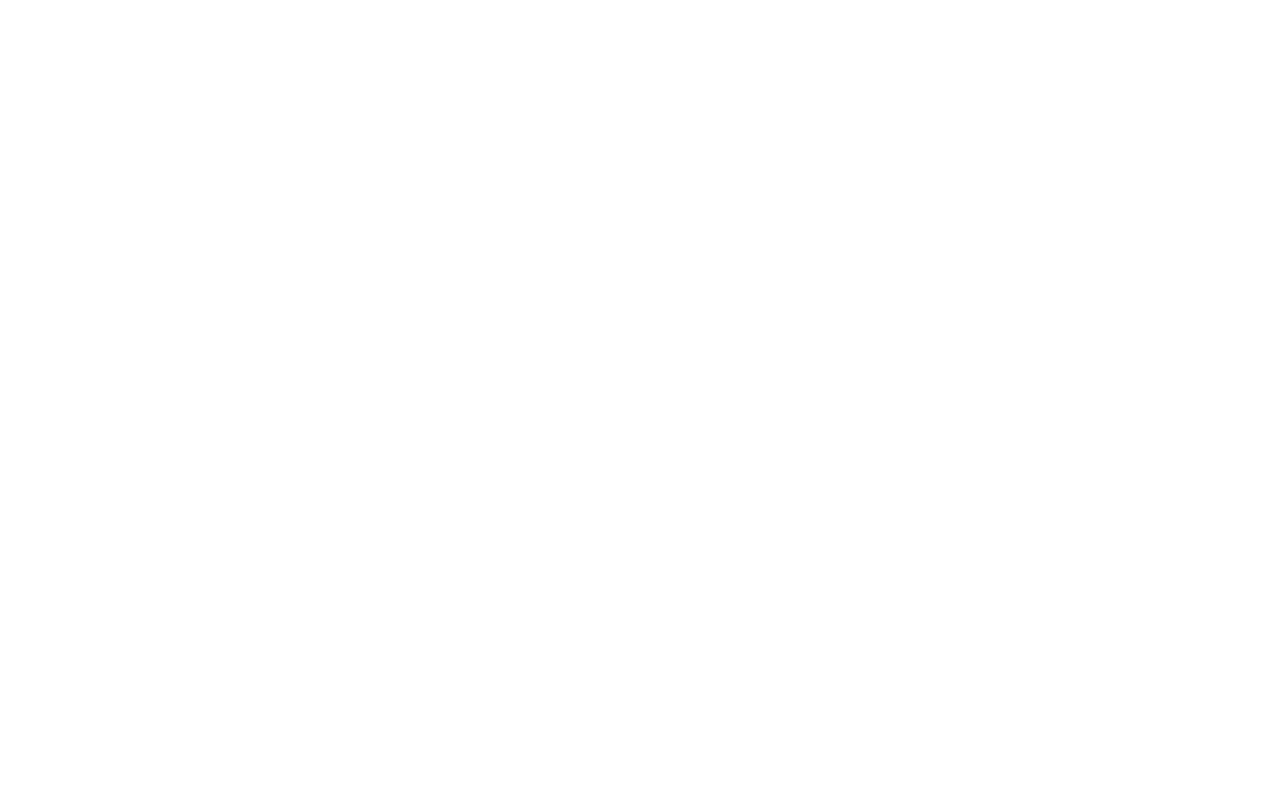
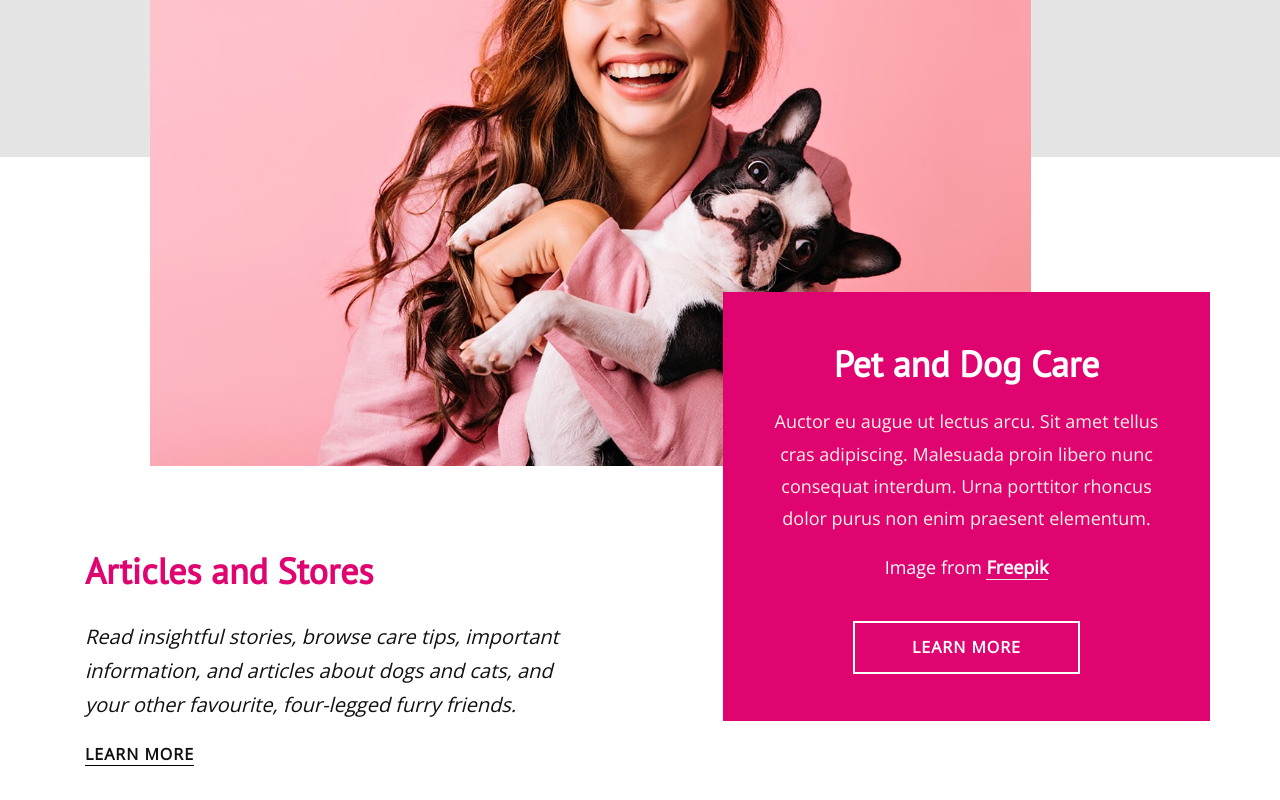
Before and after one commit to bongudth/myself-pets-stories, a Vue app: page / in a window 1280 px wide. Shown: the part 300-1100 px from the top of the page. Before the commit the page ends 800 px from the top, so only its background shows below. Built offline with nearby package versions, Linux system fonts and the light colour scheme.

Commit message:
:hammer: update petanddog

```diff
--- a/src/App.vue
+++ b/src/App.vue
@@ -1,5 +1,5 @@
 <template>
-  <div id="app" class="container">
+  <div id="app">
     <Header />
     <PetAndDog />
   </div>
--- a/src/components/Header.vue
+++ b/src/components/Header.vue
@@ -1,5 +1,5 @@
 <template>
-  <div id="header">
+  <div id="header" class="container">
     <div class="logo">Pets Stories</div>
     <i class="fas fa-bars"></i>
   </div>
--- a/src/components/PetAndDog.vue
+++ b/src/components/PetAndDog.vue
@@ -1,5 +1,28 @@
 <template>
-  <div></div>
+  <div id="pet-and-dog">
+    <div class="background"></div>
+    <img src="../assets/dfgg-min.jpg" alt="dfgg-min" />
+    <div class="care">
+      <h2>Pet and Dog Care</h2>
+      <p>
+        Auctor eu augue ut lectus arcu. Sit amet tellus cras adipiscing.
+        Malesuada proin libero nunc consequat interdum. Urna porttitor rhoncus
+        dolor purus non enim praesent elementum.
+      </p>
+      <span>Image from </span>
+      <a href="https://freepik.com/photos/people" class="freepik">Freepik</a>
+      <a href="https://nicepage.com/" class="more">learn more</a>
+    </div>
+    <div class="articles container">
+      <h2>Articles and Stores</h2>
+      <p>
+        Read insightful stories, browse care tips, important information, and
+        articles about dogs and cats, and your other favourite, four-legged
+        furry friends.
+      </p>
+      <a href="https://nicepage.com/">learn more</a>
+    </div>
+  </div>
 </template>
 
 <script>
@@ -9,4 +32,130 @@
 </script>
 
 <style lang="scss" scoped>
+#pet-and-dog {
+  .background {
+    position: relative;
+    background-color: #e5e5e5;
+    height: 383px;
+    width: 100%;
+  }
+
+  img {
+    position: absolute;
+    height: 624px;
+    width: 881px;
+    object-fit: cover;
+    margin: -315px auto 0 calc(((100% - 1140px) / 2) + 80px);
+  }
+
+  .care {
+    position: relative;
+    background-color: #df046f;
+    min-height: 429px;
+    width: 487px;
+    margin: 135px calc((100% - 1140px) / 2) 0 auto;
+    padding: 30px 50px;
+    text-align: center;
+
+    h2 {
+      font-family: "PT Sans", sans-serif;
+      color: #fff;
+      font-size: 2.25rem;
+      font-weight: 700;
+      margin-top: 20px;
+    }
+
+    p,
+    span,
+    a {
+      font-size: 1.125rem;
+      font-weight: 400;
+      line-height: 1.8;
+      margin-top: 20px;
+      color: #fff;
+    }
+
+    p {
+      color: #fef1e6;
+    }
+
+    .freepik {
+      border-bottom: 1px solid #e6e6e6;
+      font-weight: 700;
+      cursor: pointer;
+
+      &:hover {
+        color: #e6e6e6;
+        text-decoration: none;
+      }
+    }
+
+    .more {
+      display: block;
+      border: 2px solid #fff;
+      text-transform: uppercase;
+      font-size: 16px;
+      font-weight: 700;
+      letter-spacing: 1px;
+      margin: 38px 80px 0;
+      padding: 10px 54px;
+      cursor: pointer;
+
+      &:hover {
+        background-color: #fff;
+        color: #f17c0e;
+        text-decoration: none;
+      }
+    }
+  }
+
+  .articles {
+    min-height: 280px;
+    width: 518px;
+    margin: -200px auto 62px calc((100% - 1140px) / 2);
+
+    h2 {
+      font-family: "PT Sans", sans-serif;
+      color: #df046f;
+      font-size: 2.25rem;
+      font-weight: bold;
+      line-height: 1.1;
+      margin: 16px 0 0;
+      display: block;
+      margin-block-start: 0.83em;
+      margin-block-end: 0.83em;
+      margin-inline-start: 0px;
+      margin-inline-end: 0px;
+    }
+
+    p {
+      color: #111111;
+      font-size: 1.25rem;
+      font-weight: 400;
+      font-style: italic;
+      line-height: 1.7;
+      margin: 20px 0 0;
+      display: block;
+      margin-block-start: 1em;
+      margin-block-end: 1em;
+      margin-inline-start: 0px;
+      margin-inline-end: 0px;
+    }
+
+    a {
+      color: #111111;
+      border-bottom: 1px solid #000000;
+      font-weight: 600;
+      text-transform: uppercase;
+      letter-spacing: 1px;
+      margin-top: 20px;
+      margin-bottom: 20px;
+      cursor: pointer;
+
+      &:hover {
+        text-decoration: none;
+      }
+    }
+  }
+}
 </style>
```
